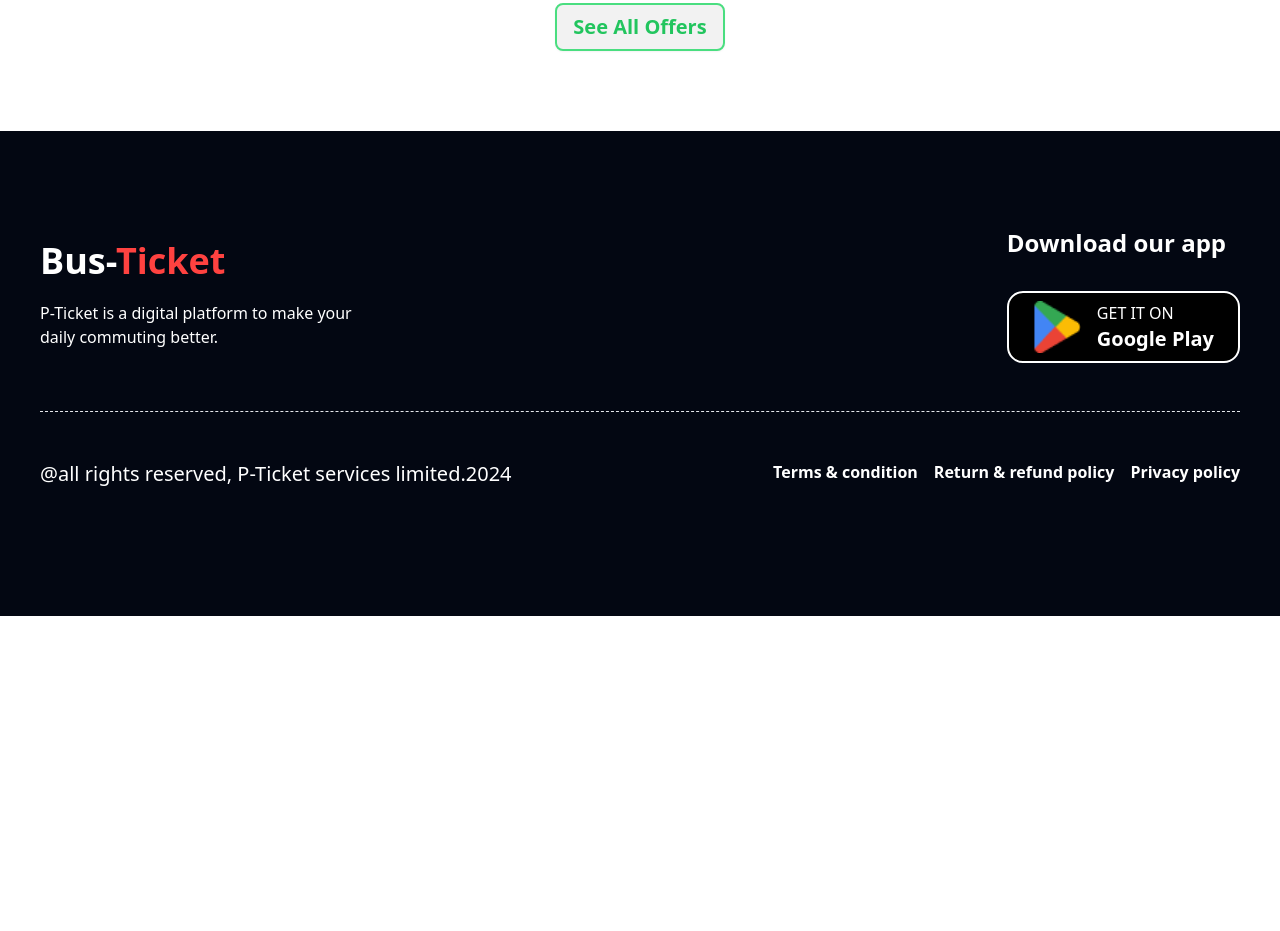
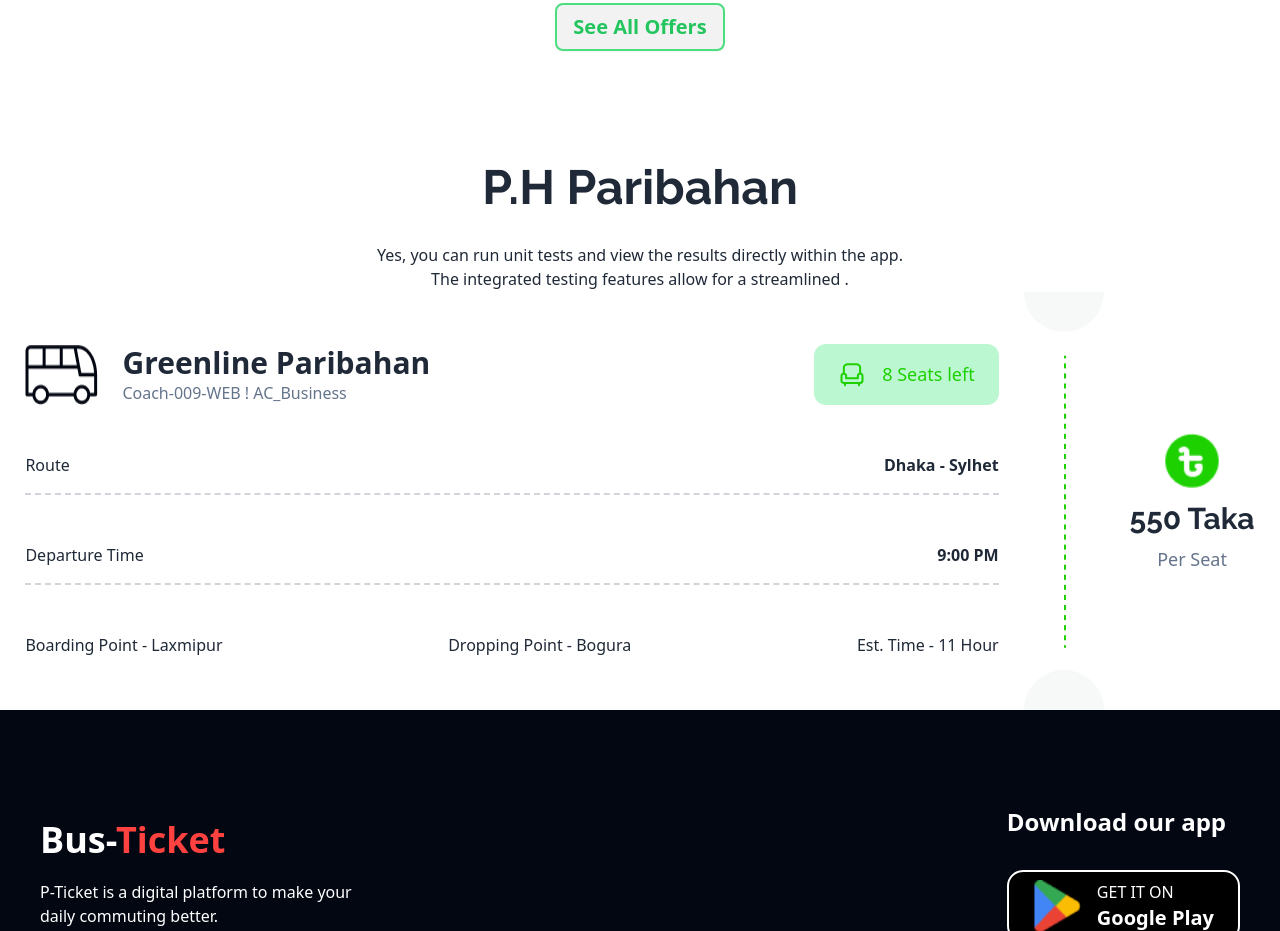
Before and after one commit to Md-Foysal-2024/Online-Bus-Ticket, a plain HTML site: page index.html in a window 1280 px wide. Shown: the part 1299-2230 px from the top of the page. Before the commit the page ends 1915 px from the top, so only its background shows below. Drawn offline with nearby package versions, Linux system fonts and the light colour scheme.

Commit message:
Paribahan section has been done

```diff
--- a/index.html
+++ b/index.html
@@ -173,12 +173,59 @@
 
             <button class=" text-xl btn border-2 border-green-400  mt-10 text-green-500">See All Offers</button>
 
-
-
         </section>
 
 
 
+        <!-- Paribahan section  start here-->
+
+        <section class="container mx-auto text-center">
+            <h2 class="font-raleway  text-center text-5xl font-bold mt-8 py-8 ">P.H Paribahan</h2>
+            <p>Yes, you can run unit tests and view the results directly within the app.  <br>The integrated testing features
+                allow for a streamlined .</p>
+            <div class="flex flex-col lg:flex-row  justify-evenly items-center">
+                <div class=" flex flex-col  gap-12">
+
+                    <div class="flex flex-col lg:flex-row  gap-96 justify-around items-center ">
+                        <div class="flex flex-row gap-6 text-left">
+                            <img src="images/bus-logo.png" alt="">
+                            <div>
+                                <h3 class="text-3xl font-semibold">Greenline Paribahan</h3>
+                                <p class="text-slate-500">Coach-009-WEB ! AC_Business</p>
+                            </div>
+                        </div>
+
+                        <div class="flex gap-4  rounded-xl bg-green-200 px-6   py-4 ">
+                            <img src="images/seat-green.png" alt="">
+                            <p class="text-[#1DD100]  text-lg font-medium">8 Seats left</p>
+                        </div>
+                    </div>
+
+                    <div class="flex justify-between border-b-2 border-gray-300 pb-4 border-dashed">
+                        <p>Route</p>
+                        <p class="font-bold">Dhaka - Sylhet</p>
+                    </div>
+                    <div class="flex justify-between border-b-2 border-gray-300 pb-4 border-dashed">
+                        <p>Departure Time</p>
+                        <p class="font-bold">9:00 PM</p>
+
+                    </div>
+                    <div class="flex justify-between font-medium">
+                        <p>Boarding Point - Laxmipur</p>
+                        <p>Dropping Point - Bogura</p>
+                        <p>Est. Time - 11 Hour</p>
+                    </div>
+
+                </div>
+                <img class=" f" src="images/info-devider.png" alt="">
+                <div class="flex  flex-col gap-2 items-center">
+                    <img class="w-16" src="images/fare.png" alt="">
+                    <h2 class="text-3xl font-raleway font-bold">550 Taka</h2>
+                    <p class="text-slate-500 text-lg">Per Seat</p>
+                </div>
+            </div>
+
+        </section>
 
 
     </main>
```
